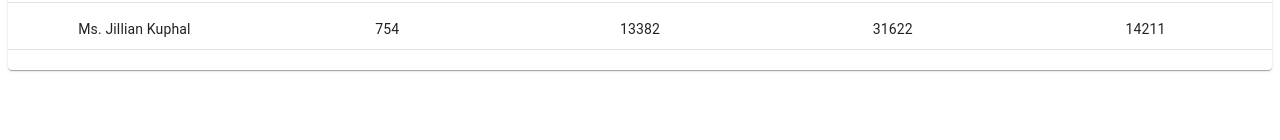
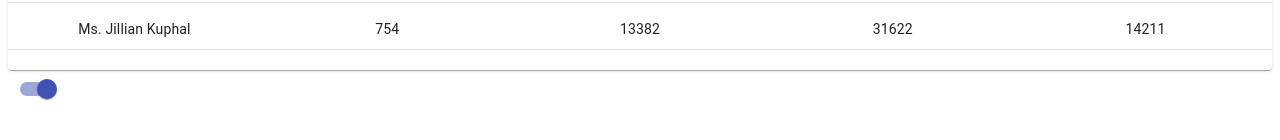
Before and after one commit to Pburua/data-grid, a React app: page / in a window 1280 px wide. Shown: the part 510-650 px from the top of the page. Built offline with nearby package versions, Linux system fonts and the light colour scheme.

Commit message:
feat: add virtualization switcher component

```diff
--- a/src/index.tsx
+++ b/src/index.tsx
@@ -2,7 +2,7 @@ import React from 'react';
 import ReactDOM from 'react-dom';
 import { Provider } from 'react-redux';
 
-import App from './js/components/App';
+import App from './js/components/App/App';
 
 import store from './js/store/store';
 
--- a/src/js/actions/actionTypes.ts
+++ b/src/js/actions/actionTypes.ts
@@ -1,4 +1,4 @@
 const INCREMENT = 'INCREMENT';
+const TOGGLE_VIRTUALIZATION = 'TOGGLE_VIRTUALIZATION';
 
-// eslint-disable-next-line import/prefer-default-export
-export { INCREMENT };
+export { INCREMENT, TOGGLE_VIRTUALIZATION };
--- a/src/js/actions/actions.ts
+++ b/src/js/actions/actions.ts
@@ -1,10 +1,16 @@
-import { INCREMENT } from './actionTypes';
+import { INCREMENT, TOGGLE_VIRTUALIZATION } from './actionTypes';
 import store from '../store/store';
 
-// eslint-disable-next-line import/prefer-default-export
 export function increment() {
   const action = {
     type: INCREMENT,
   };
   store.dispatch(action);
 }
+
+export function toggleVirtualization() {
+  const action = {
+    type: TOGGLE_VIRTUALIZATION,
+  };
+  store.dispatch(action);
+}
--- a/src/js/components/App.tsx
+++ b/src/js/components/App/App.tsx
@@ -1,7 +1,8 @@
 import React from 'react';
 import { connect } from 'react-redux';
-import { increment } from '../actions/actions';
-import UserTable from './UserTable/UserTable';
+import { increment } from '../../actions/actions';
+import UserTable from '../UserTable/UserTable';
+import VirtualizationSwitcher from '../VirtualizationSwitcher/VirtualizationSwitcher';
 
 const App = (props: any) => {
   const { counter } = props;
@@ -10,6 +11,7 @@ const App = (props: any) => {
     <>
       <h1 onClick={increment}>{counter}</h1>
       <UserTable />
+      <VirtualizationSwitcher />
     </>
   );
 };
--- a/src/js/components/UserTable/UserTable.tsx
+++ b/src/js/components/UserTable/UserTable.tsx
@@ -6,15 +6,21 @@ import TableContainer from '@material-ui/core/TableContainer';
 import TableHead from '@material-ui/core/TableHead';
 import TableRow from '@material-ui/core/TableRow';
 import Paper from '@material-ui/core/Paper';
-import { FixedSizeList as List } from 'react-window';
+import { FixedSizeList as VirtualizedList } from 'react-window';
 import AutoSizer from 'react-virtualized-auto-sizer';
+import { connect } from 'react-redux';
 
 import './UserTable.scss';
 import UserRow from '../UserRow/UserRow';
 
-const UserTable = () => (
+const UserTable = (props: any) => {
+  const { isVirtualizeOn } = props;
+  console.log(isVirtualizeOn);
+
+  return (
     <TableContainer className="table-container" component={Paper}>
       <Table className="table" aria-label="simple table" component="div">
+
         <TableHead className="table__head" component="div">
           <TableRow className="table__row" component="div">
             <TableCell className="table__cell name" component="div">Name</TableCell>
@@ -24,22 +30,29 @@ const UserTable = () => (
             <TableCell className="table__cell" component="div" align="right">Int</TableCell>
           </TableRow>
         </TableHead>
+
         <TableBody className="table__body" component="div">
           <AutoSizer>
             {({ height, width }) => (
-            <List
+              <VirtualizedList
                 height={height}
                 width={width}
                 itemCount={50}
                 itemSize={47}
               >
                 {UserRow}
-            </List>
+              </VirtualizedList>
             )}
           </AutoSizer>
         </TableBody>
+
       </Table>
     </TableContainer>
   );
+};
 
-export default UserTable;
+const mapStateToProps = (state: any) => ({
+  isVirtualizeOn: state.isVirtualizeOn,
+});
+
+export default connect(mapStateToProps)(UserTable);
--- /dev/null
+++ b/src/js/components/VirtualizationSwitcher/VirtualizationSwitcher.tsx
@@ -0,0 +1,26 @@
+import React from 'react';
+import { connect } from 'react-redux';
+import Switch from '@material-ui/core/Switch';
+import { toggleVirtualization } from '../../actions/actions';
+
+const VirtualizationSwitcher = (props: any) => {
+  const { isVirtualizeOn } = props;
+
+  return (
+    <>
+      <Switch
+        checked={isVirtualizeOn}
+        onChange={toggleVirtualization}
+        value="checkedB"
+        color="primary"
+        inputProps={{ 'aria-label': 'primary checkbox' }}
+      />
+    </>
+  );
+};
+
+const mapStateToProps = (state: any) => ({
+  isVirtualizeOn: state.isVirtualizeOn,
+});
+
+export default connect(mapStateToProps)(VirtualizationSwitcher);
--- a/src/js/reducers/reducer.ts
+++ b/src/js/reducers/reducer.ts
@@ -1,7 +1,8 @@
-import { INCREMENT } from '../actions/actionTypes';
+import { INCREMENT, TOGGLE_VIRTUALIZATION } from '../actions/actionTypes';
 
 const initialState = {
   counter: 0,
+  isVirtualizeOn: true,
 };
 
 function rootReducer(prevState : any, action: { type: string }) {
@@ -12,6 +13,8 @@ function rootReducer(prevState : any, action: { type: string }) {
   switch (action.type) {
     case INCREMENT:
       return { ...prevState, counter: prevState.counter + 1 };
+    case TOGGLE_VIRTUALIZATION:
+      return { ...prevState, isVirtualizeOn: !prevState.isVirtualizeOn };
     default:
       return prevState;
   }
```
Lines whose indentation alone changed are shown as unchanged.
